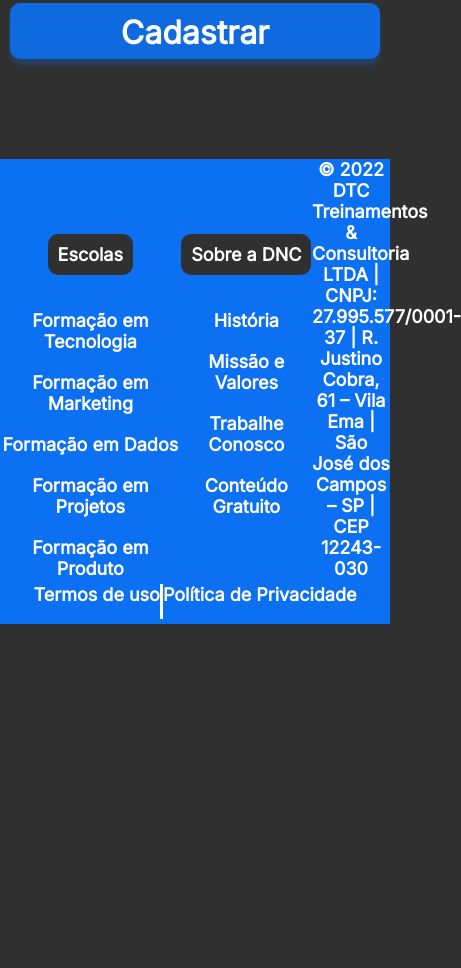
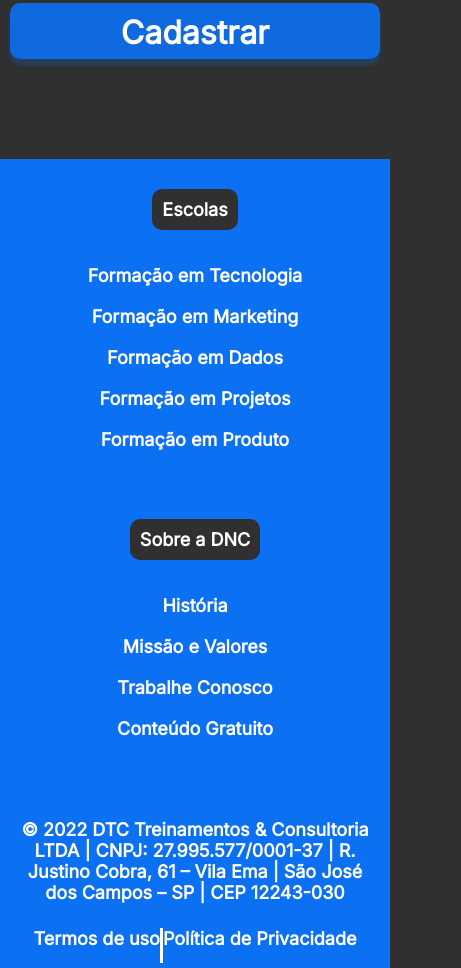
Before and after one commit to elisa0811/bootcamp-dnc, a plain HTML site: page index.html in a window 390 px wide. Shown: the part 1594-2562 px from the top of the page, 461 px wide, since content can reach past the window. Before the commit the page ends 2218 px from the top, so only its background shows below. Drawn offline with Linux system fonts and the light colour scheme.

Commit message:
Adicionando media query no footer

```diff
--- a/estilo.css
+++ b/estilo.css
@@ -324,4 +324,16 @@ section {
     .checkbox-itens{
         font-size: 17px;
     }
+
+    /* Footer */
+
+    footer .linha1{
+        flex-direction: column;
+
     }
+
+    footer .endereço{
+        width: 95%;
+        margin-bottom: 20px;
+    }
+    }
```
